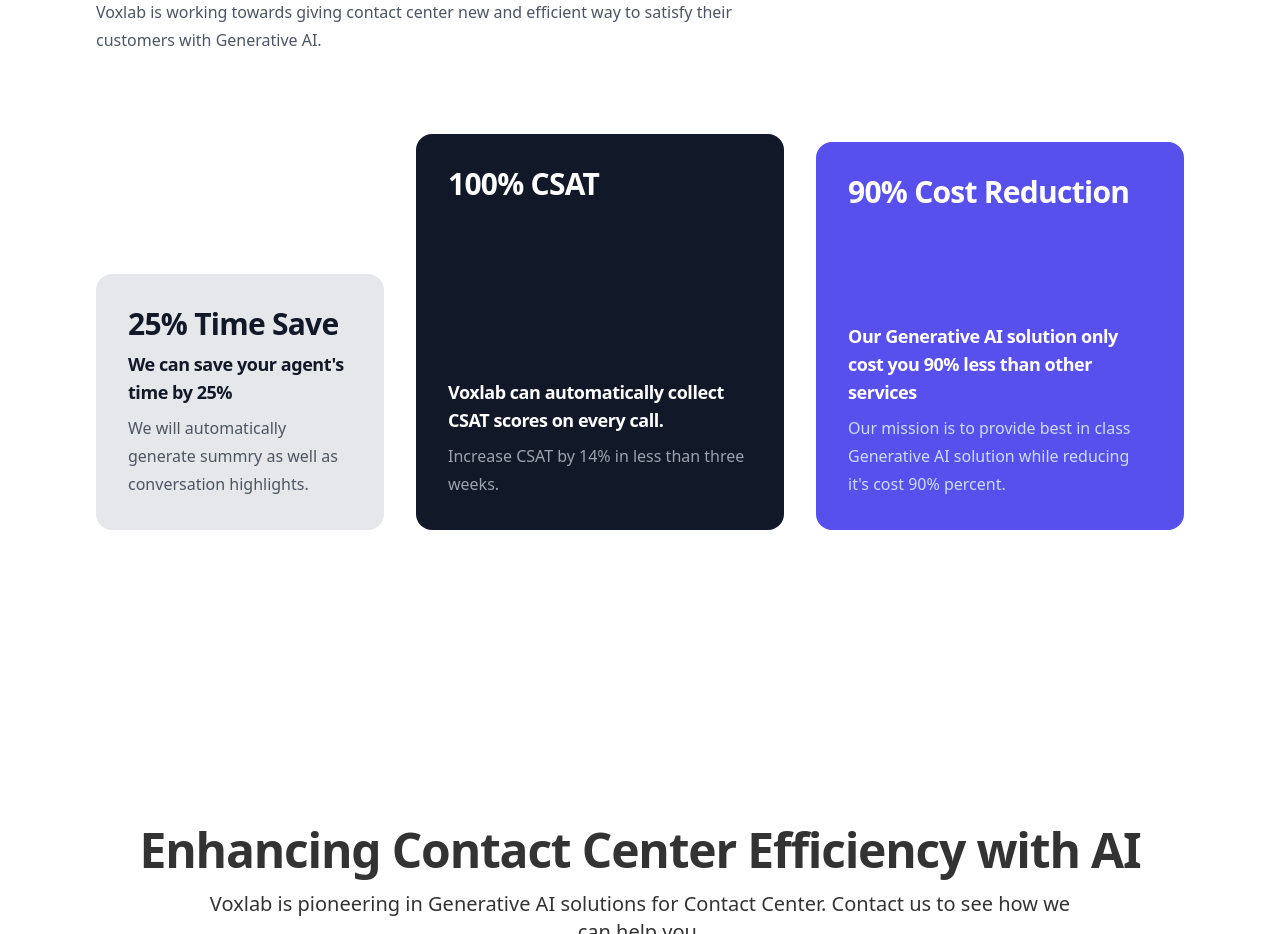
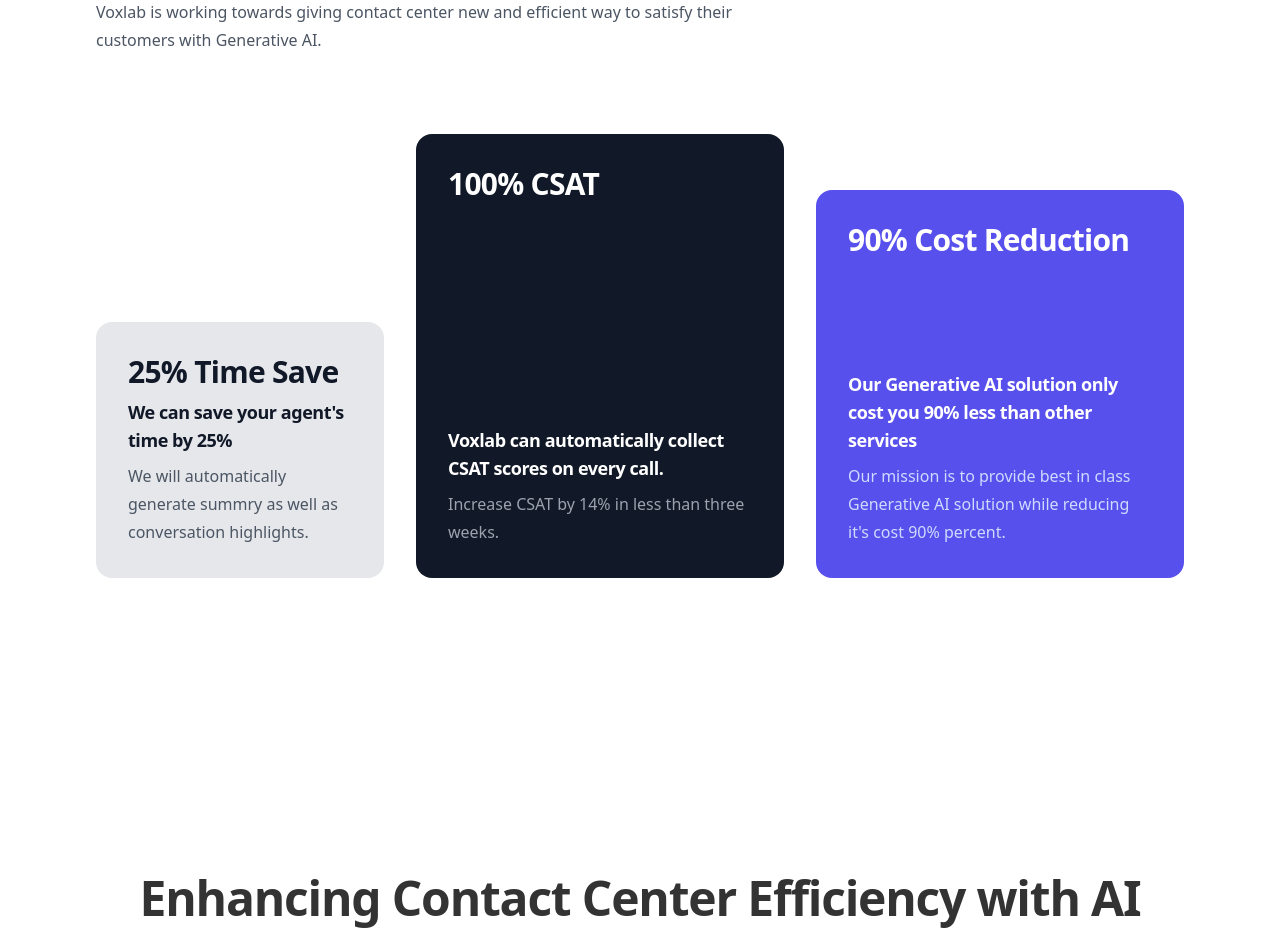
Before and after one commit to synthetic-data-platform/landing-page, a Next.js app: page / in a window 1280 px wide. Shown: the part 1540-2474 px from the top of the page. Built offline with nearby package versions, Linux system fonts and the light colour scheme; no server answers.

Commit message:
increased the features height

```diff
--- a/components/Features1.tsx
+++ b/components/Features1.tsx
@@ -30,7 +30,7 @@
                 <p className="mt-2 text-base leading-7 text-gray-600">We will automatically generate summry as well as conversation highlights.</p>
             </div>
             </div>
-            <div className="flex flex-col-reverse justify-between gap-x-16 gap-y-8 rounded-2xl bg-gray-900 p-8 sm:flex-row-reverse sm:items-end lg:w-full lg:max-w-sm lg:flex-auto lg:flex-col lg:items-start lg:gap-y-44">
+            <div className="flex flex-col-reverse justify-between gap-x-16 gap-y-8 rounded-2xl bg-gray-900 p-8 sm:flex-row-reverse sm:items-end lg:w-full lg:max-w-sm lg:flex-auto lg:flex-col lg:items-start lg:gap-y-56">
             <p className="flex-none text-3xl font-bold tracking-tight text-white">100% CSAT</p>
             <div className="sm:w-80 sm:shrink lg:w-auto lg:flex-none">
                 <p className="text-lg font-semibold tracking-tight text-white">Voxlab can automatically collect CSAT scores on every call.</p>
```
